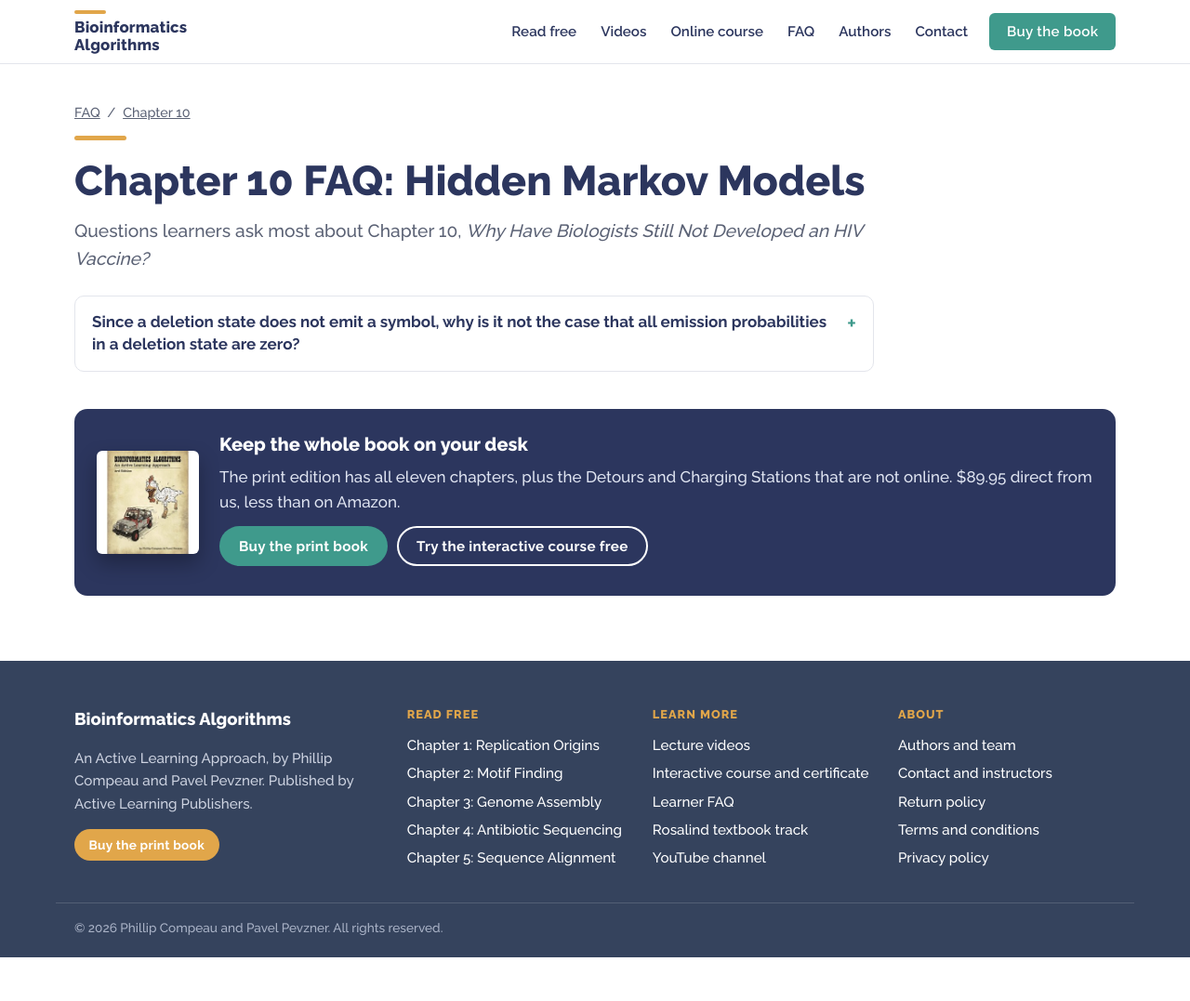
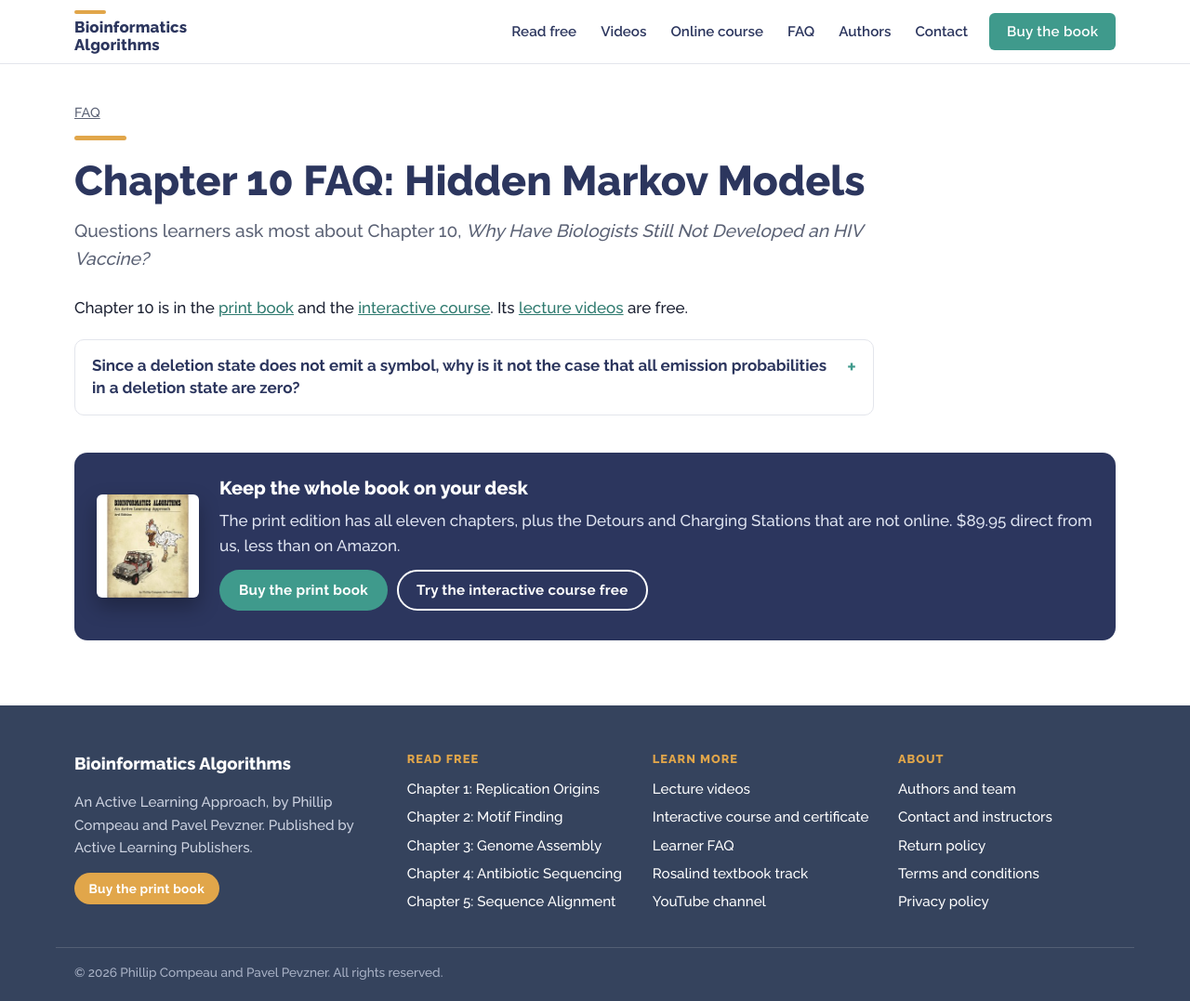
Before and after one commit to BioinformaticsAlgorithms/bioinformaticsalgorithms.org, a Jekyll site: the page built from faq-chapter-10.html, in a window 1280 px wide and 1077 px high. Shown: the whole window at 93% size. Built offline with Jekyll 4.4.1, drawn with Linux system fonts in a browser that asks for light colours.

Commit message:
Fix phone layout overflow and FAQ links for chapters not free online
Co-Authored-By: Claude Opus 5.5 (1M context) <noreply@anthropic.com>

```diff
--- a/_layouts/faq.html
+++ b/_layouts/faq.html
@@ -9,10 +9,10 @@ body_class: faq-page
 {"@context":"https://schema.org","@type":"FAQPage","mainEntity":[{% for e in items %}{"@type":"Question","name":{{ e.q | jsonify }},"acceptedAnswer":{"@type":"Answer","text":{{ e.a | jsonify }}}}{% unless forloop.last %},{% endunless %}{% endfor %}]}
 </script>
 <div class="wrap page faq">
-  <nav class="crumbs" aria-label="Breadcrumb"><a href="{{ '/faq-home' | relative_url }}">FAQ</a>{% if chapter %} <span>/</span> <a href="{{ '/bioinformatics-chapter-' | append: chapter.n | append: '/' | relative_url }}">Chapter {{ chapter.n }}</a>{% endif %}</nav>
+  <nav class="crumbs" aria-label="Breadcrumb"><a href="{{ '/faq-home' | relative_url }}">FAQ</a>{% if chapter and chapter.free %} <span>/</span> <a href="{{ '/bioinformatics-chapter-' | append: chapter.n | append: '/' | relative_url }}">Chapter {{ chapter.n }}</a>{% endif %}</nav>
   <h1 class="page-title">{{ page.title }}</h1>
   <p class="lede">{% if chapter %}Questions learners ask most about Chapter {{ chapter.n }}, <em>{{ chapter.question }}</em>{% else %}{{ page.lede }}{% endif %}</p>
-  {% if chapter and chapter.free %}<p><a href="{{ '/bioinformatics-chapter-' | append: chapter.n | append: '/' | relative_url }}">Read Chapter {{ chapter.n }} free</a></p>{% endif %}
+  {% if chapter and chapter.free %}<p><a href="{{ '/bioinformatics-chapter-' | append: chapter.n | append: '/' | relative_url }}">Read Chapter {{ chapter.n }} free</a></p>{% elsif chapter %}<p>Chapter {{ chapter.n }} is in the <a href="{{ site.buy_url | relative_url }}">print book</a> and the <a href="{{ '/online-courses' | relative_url }}">interactive course</a>. Its <a href="https://www.youtube.com/playlist?list={{ chapter.playlist }}" target="_blank" rel="noopener">lecture videos</a> are free.</p>{% endif %}
   <div class="faq-list">
     {% for e in items %}
     <details class="faq-item" id="q{{ forloop.index }}">
--- a/assets/css/site.css
+++ b/assets/css/site.css
@@ -274,3 +274,9 @@ h2, h3 { color: var(--navy); line-height: 1.25; }
 .footer-legal { border-top: 1px solid rgba(255,255,255,0.15); margin-top: 30px; padding-top: 16px; font-size: 0.85rem; color: #aab3c7; }
 @media (max-width: 860px) { .footer-grid { grid-template-columns: 1fr 1fr; } }
 @media (max-width: 520px) { .footer-grid { grid-template-columns: 1fr; } }
+
+/* Keep grid children from growing past the viewport on phones */
+.hero-grid > *, .lesson-grid > *, .chapter-hero-grid > *, .product > *, .contact-grid > *, .buy-grid > *, .features > *, .authors > * { min-width: 0; }
+.prose pre { max-width: 100%; }
+@media (max-width: 960px) { .lesson-grid { grid-template-columns: minmax(0, 1fr); } }
+@media (max-width: 860px) { .hero-grid { grid-template-columns: minmax(0, 1fr); } }
```
